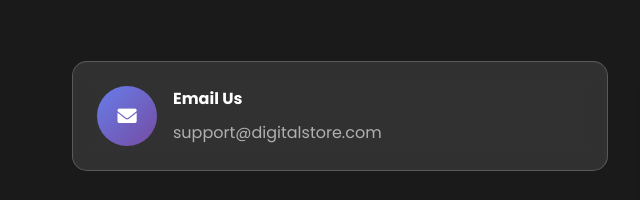
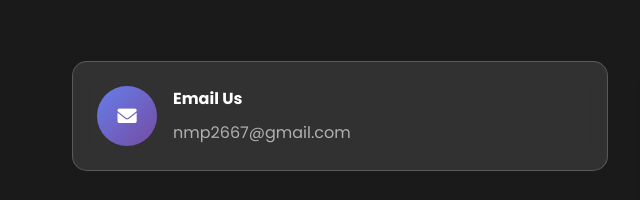
Before and after one commit to Neel2667/Digitalstore, a plain HTML site: page index.html in a window 1280 px wide. Shown: the part 3622-3822 px from the top of the page, 0-640 px from the left. Drawn offline with Linux system fonts and the light colour scheme.

Commit message:
Update index.html

```diff
--- a/index.html
+++ b/index.html
@@ -222,7 +222,7 @@
                         </div>
                         <div class="contact-details">
                             <h4>Email Us</h4>
-                            <p>support@digitalstore.com</p>
+                            <p>nmp2667@gmail.com</p>
                         </div>
                     </div>
                     <div class="contact-item">
```
